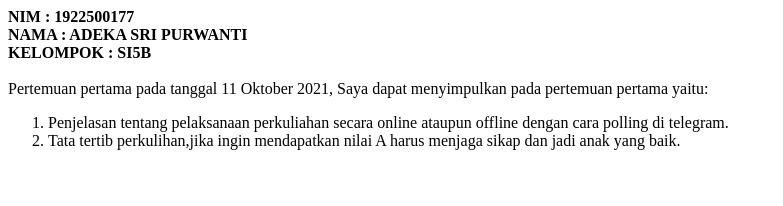
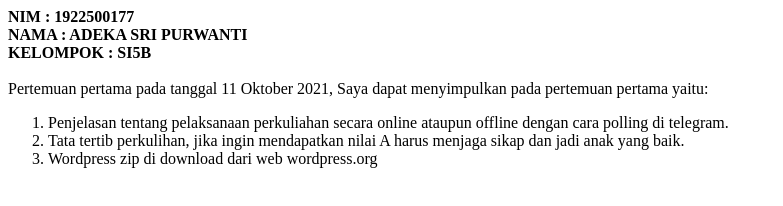
Before and after one commit to adekasripurwanti27/si5b2122o, a plain HTML site: page 1/index.html in a window 1280 px wide. Shown: the whole page, without its empty margins (0-783 px from the left). Drawn offline with Linux system fonts and the light colour scheme.

Commit message:
Update index.html

```diff
--- a/1/index.html
+++ b/1/index.html
@@ -10,4 +10,5 @@ Pertemuan pertama pada tanggal 11 Oktober 2021, Saya dapat menyimpulkan pada per
 <p>
   <ol>
     <li>Penjelasan tentang pelaksanaan perkuliahan secara online ataupun offline dengan cara polling di telegram.</li>
-    <li>Tata tertib perkulihan,jika ingin mendapatkan nilai A harus menjaga sikap dan jadi anak yang baik.</li>
+    <li>Tata tertib perkulihan, jika ingin mendapatkan nilai A harus menjaga sikap dan jadi anak yang baik.</li>
+    <li>Wordpress zip di download dari web wordpress.org</li>
```
